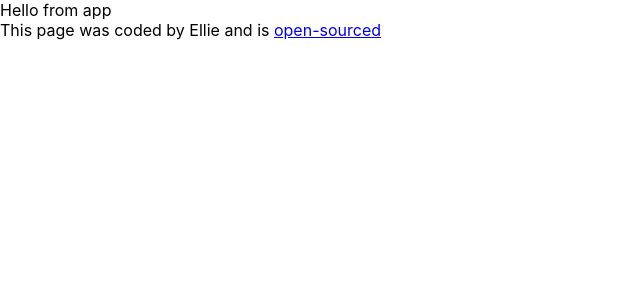
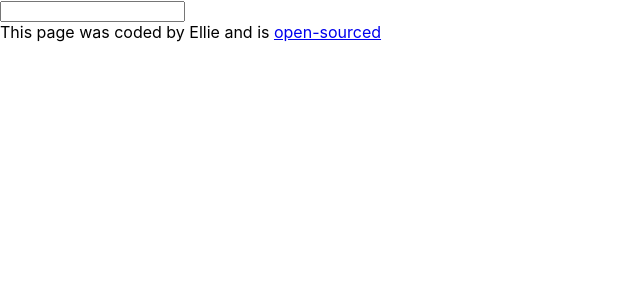
Before and after one commit to ElCart3/dictionary-project, a React (Create React App) app: page / in a window 1280 px wide. Shown: the top 300 px of the page, without its empty margins (0-640 px from the left). Built offline with nearby package versions, Linux system fonts and the light colour scheme.

Commit message:
Created form function

```diff
--- a/src/App.js
+++ b/src/App.js
@@ -1,11 +1,12 @@
 import "./App.css";
+import Dictionary from "./Dictionary.js";
 
 function App() {
   return (
     <div className="App">
       <header className="App-header">
         <div className="container">
-          <div className="App">Hello from app</div>
+          <Dictionary />
           <footer>
             This page was coded by Ellie and is{" "}
             <a href="https://github.com/ElCart3/dictionary-project">
--- /dev/null
+++ b/src/Dictionary.js
@@ -0,0 +1,23 @@
+import React, { useState } from "react";
+import "./Dictionary.css";
+
+export default function Dictionary() {
+  let [keyword, setKeyword] = useState(null);
+
+  function search(event) {
+    event.preventDefault();
+    alert(`Searching for ${keyword}`);
+  }
+
+  function handleKeyword(event) {
+    setKeyword(event.target.value);
+  }
+
+  return (
+    <div className="Dictionary">
+      <form onSubmit={search}>
+        <input type="search" onChange={handleKeyword} />
+      </form>
+    </div>
+  );
+}
```
Also changed, not shown: src/Dictionary.css (added).
